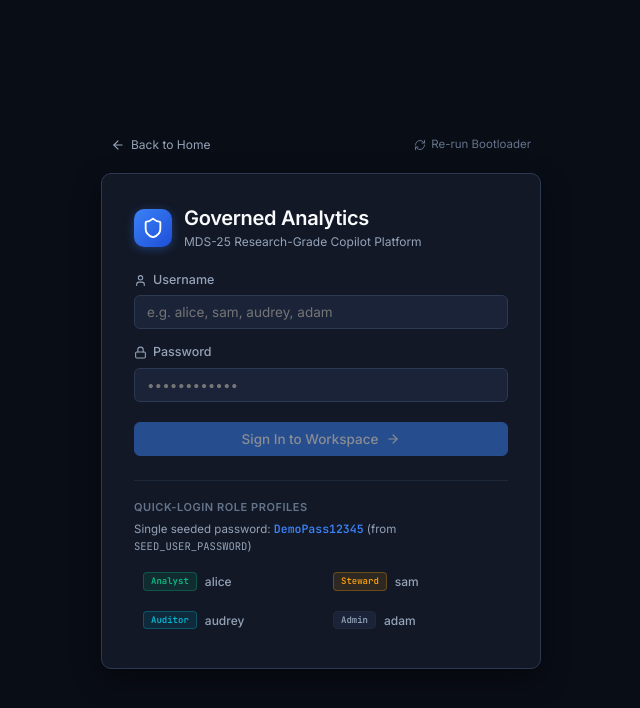
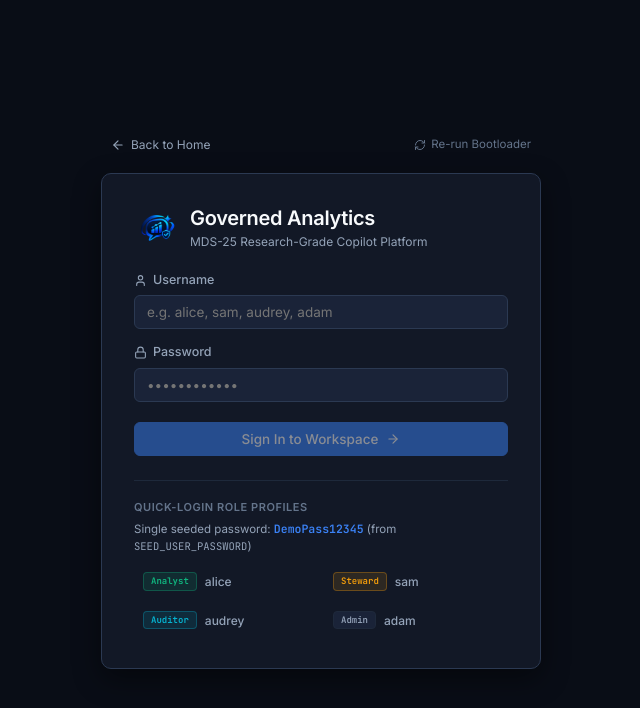
Before and after one commit to Prernadivakar03/governed-copilot, a React (Vite) app in the folder frontend/: page /login in a window 1280 px wide. Shown: the top 708 px of the page, without its empty margins (319-959 px from the left). Built offline with nearby package versions, Linux system fonts and the light colour scheme; no server answers.

Commit message:
feat(ui): update application logo across sidebar, login, home and loading screens

```diff
--- a/frontend/index.html
+++ b/frontend/index.html
@@ -5,7 +5,7 @@
     <link rel="preconnect" href="https://fonts.googleapis.com" />
     <link rel="preconnect" href="https://fonts.gstatic.com" crossorigin />
     <link href="https://fonts.googleapis.com/css2?family=Inter:wght@400;500;600&family=JetBrains+Mono:wght@400;500&display=swap" rel="stylesheet" />
-    <link rel="icon" type="image/svg+xml" href="/favicon.svg" />
+    <link rel="icon" type="image/png" href="/logo.png" />
     <meta name="viewport" content="width=device-width, initial-scale=1.0" />
     <meta name="theme-color" content="#091426" />
     <title>Governed Copilot</title>
--- a/frontend/src/components/Sidebar.tsx
+++ b/frontend/src/components/Sidebar.tsx
@@ -12,9 +12,9 @@ import {
   Activity,
   Settings,
   ChevronLeft,
-  ChevronRight,
-  Shield
+  ChevronRight
 } from "lucide-react";
+import logoUrl from "../assets/logo.png";
 import type { Role } from "../api";
 
 interface SidebarProps {
@@ -59,8 +59,8 @@ export function Sidebar({ role, collapsed, onToggleCollapse }: SidebarProps) {
     <aside className={`app-sidebar ${collapsed ? "collapsed" : ""}`}>
       <div className="sidebar-header">
         <NavLink to="/overview" className="brand-link">
-          <div className="brand-mark">
-            <Shield size={16} />
+          <div className="brand-mark" style={{ background: "transparent", boxShadow: "none" }}>
+            <img src={logoUrl} alt="Governed Copilot" style={{ width: "28px", height: "28px", objectFit: "contain" }} />
           </div>
           {!collapsed && <span className="brand-text">Governed Copilot</span>}
         </NavLink>
--- a/frontend/src/pages/Home.tsx
+++ b/frontend/src/pages/Home.tsx
@@ -1,5 +1,6 @@
 import { useEffect, useState } from "react";
 import { Link, useNavigate } from "react-router-dom";
+import logoUrl from "../assets/logo.png";
 import {
   Shield,
   Bot,
@@ -66,8 +67,8 @@ export default function Home() {
       <header className="home-navbar">
         <div className="home-nav-left">
           <div className="home-brand">
-            <div className="home-brand-icon">
-              <Shield size={20} />
+            <div className="home-brand-icon" style={{ background: "transparent", border: "none" }}>
+              <img src={logoUrl} alt="Governed Copilot" style={{ width: "28px", height: "28px", objectFit: "contain" }} />
             </div>
             <div>
               <span className="home-brand-title">Governed Copilot</span>
@@ -622,8 +623,8 @@ export default function Home() {
         <div className="footer-content">
           <div className="footer-brand-col">
             <div className="home-brand">
-              <div className="home-brand-icon">
-                <Shield size={18} />
+              <div className="home-brand-icon" style={{ background: "transparent", border: "none" }}>
+                <img src={logoUrl} alt="Governed Copilot" style={{ width: "26px", height: "26px", objectFit: "contain" }} />
               </div>
               <span className="home-brand-title">Governed Copilot</span>
             </div>
--- a/frontend/src/pages/Loading.tsx
+++ b/frontend/src/pages/Loading.tsx
@@ -13,6 +13,7 @@ import {
   FastForward,
 } from "lucide-react";
 import { useAuth } from "../authContext";
+import logoUrl from "../assets/logo.png";
 import { api, type SystemStatus } from "../api";
 
 interface BootStage {
@@ -150,8 +151,8 @@ export default function Loading() {
           <div className="orbital-ring ring-outer" />
           <div className="orbital-ring ring-middle" />
           <div className="orbital-ring ring-inner" />
-          <div className="orbital-center-icon">
-            <Shield size={32} />
+          <div className="orbital-center-icon" style={{ background: "transparent" }}>
+            <img src={logoUrl} alt="Governed Analytics" style={{ width: "42px", height: "42px", objectFit: "contain" }} />
           </div>
         </div>
 
--- a/frontend/src/pages/Login.tsx
+++ b/frontend/src/pages/Login.tsx
@@ -1,6 +1,7 @@
 import { useState, type FormEvent } from "react";
 import { Link, Navigate, useNavigate, useSearchParams } from "react-router-dom";
-import { Shield, Lock, User as UserIcon, ArrowRight, AlertCircle, ArrowLeft, RefreshCw } from "lucide-react";
+import { Lock, User as UserIcon, ArrowRight, AlertCircle, ArrowLeft, RefreshCw } from "lucide-react";
+import logoUrl from "../assets/logo.png";
 import { errorMessage } from "../api";
 import { useAuth } from "../authContext";
 
@@ -90,17 +91,14 @@ export default function Login() {
         <div style={{ display: "flex", alignItems: "center", gap: "12px", marginBottom: "20px" }}>
           <div
             style={{
-              width: "38px",
-              height: "38px",
-              borderRadius: "10px",
-              background: "linear-gradient(135deg, var(--accent), #1d4ed8)",
+              width: "44px",
+              height: "44px",
               display: "grid",
               placeItems: "center",
-              color: "white",
-              boxShadow: "0 2px 10px var(--accent-border)",
+              flexShrink: 0,
             }}
           >
-            <Shield size={22} />
+            <img src={logoUrl} alt="Governed Analytics" style={{ width: "100%", height: "100%", objectFit: "contain" }} />
           </div>
           <div>
             <h1 style={{ fontSize: "20px", margin: 0 }}>Governed Analytics</h1>
```
Also changed, not shown: frontend/public/logo.png (added), frontend/src/assets/logo.png (added).
